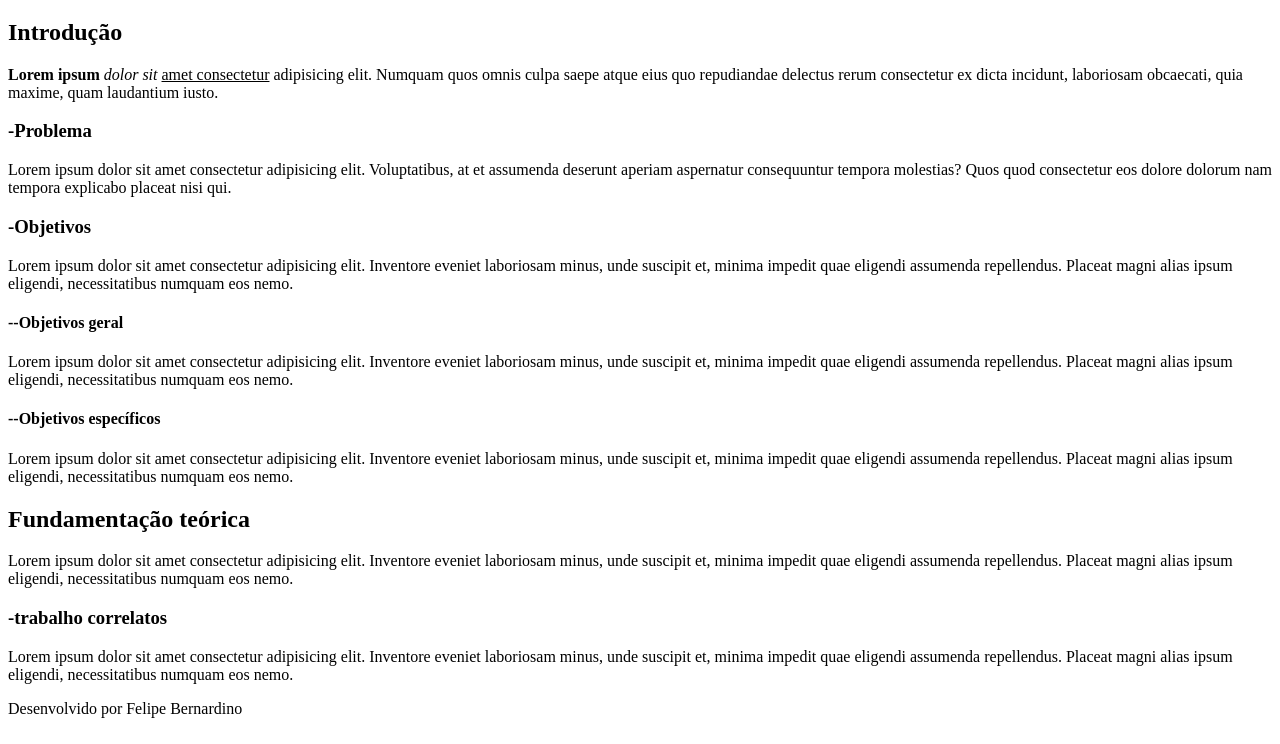
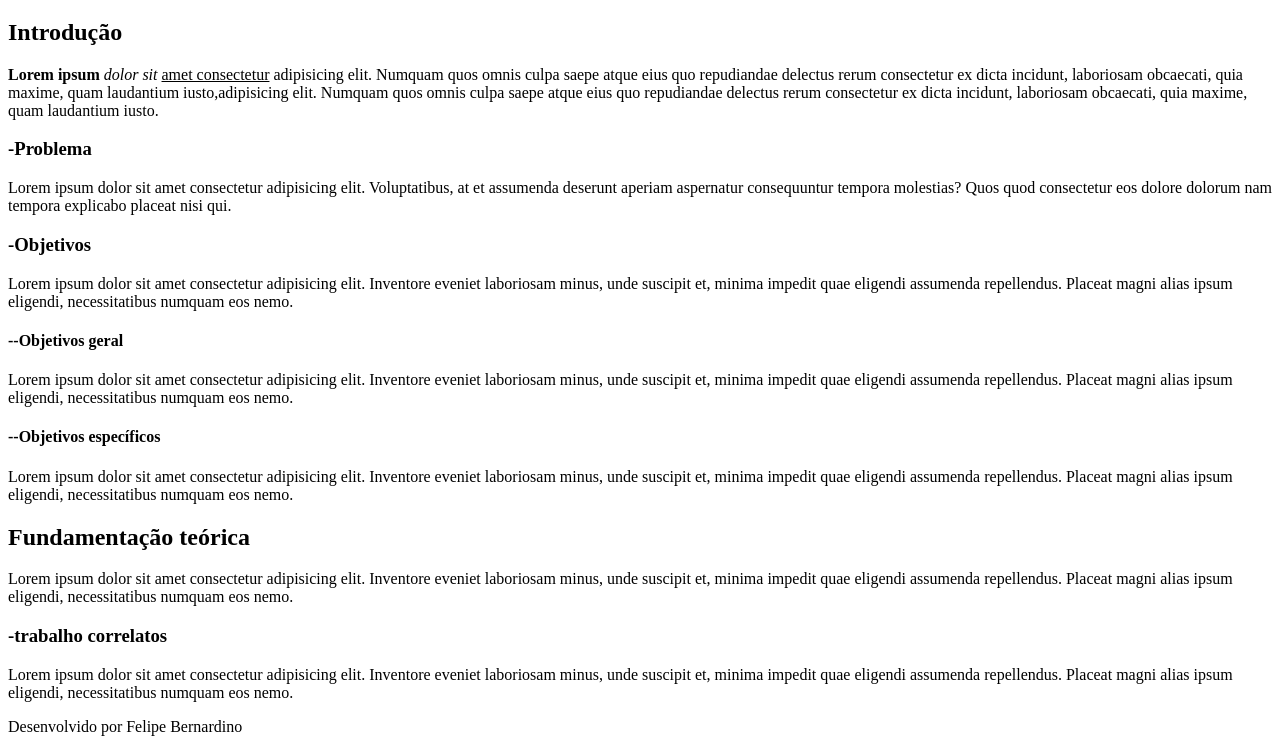
Before and after one commit to FelipeIBernardino/APS-PARTE-2-DO-PC-PARA-GITHUB, a plain HTML site: page index.html in a window 1280 px wide. Shown: the part 134-878 px from the top of the page. Drawn offline with Linux system fonts and the light colour scheme.

Commit message:
6 commit, estou aprendendo

```diff
--- a/index.html
+++ b/index.html
@@ -23,6 +23,8 @@
         <h1 title="Olá, este é meu TCC">Trabalho de conclusão de curso </h1>
         <h2>Introdução</h2>
         <p> <b>Lorem ipsum</b> <i>dolor sit</i> <u>amet consectetur</u> adipisicing elit. Numquam quos omnis culpa saepe
+            atque eius quo repudiandae delectus rerum consectetur ex dicta incidunt, laboriosam obcaecati, quia maxime,
+            quam laudantium iusto,adipisicing elit. Numquam quos omnis culpa saepe
             atque eius quo repudiandae delectus rerum consectetur ex dicta incidunt, laboriosam obcaecati, quia maxime,
             quam laudantium iusto.</p>
 
```
